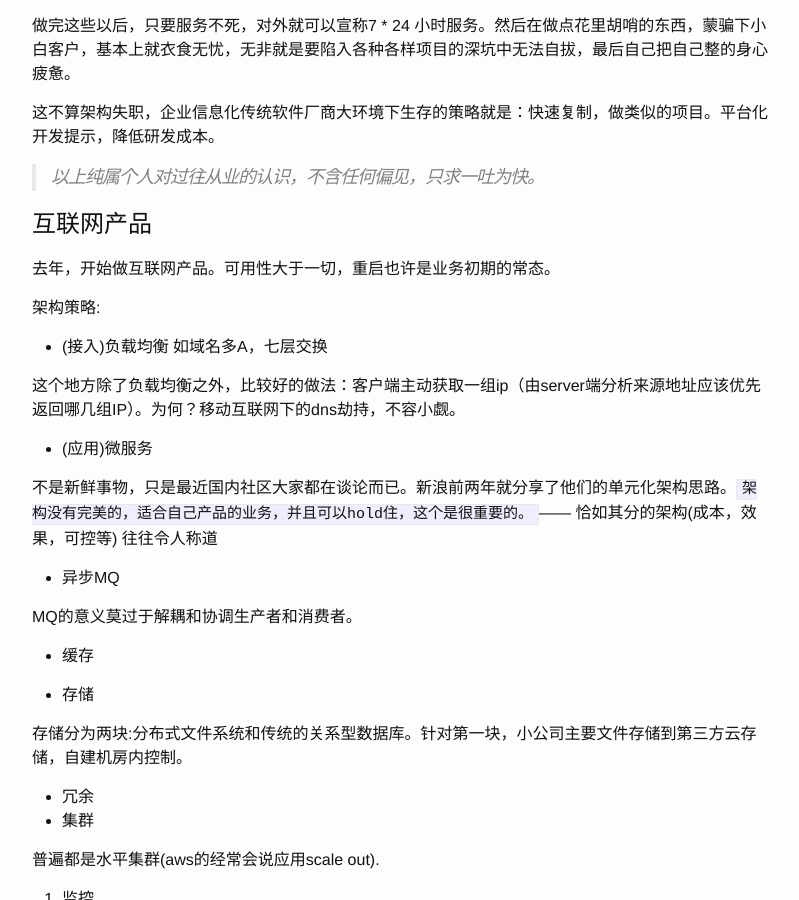
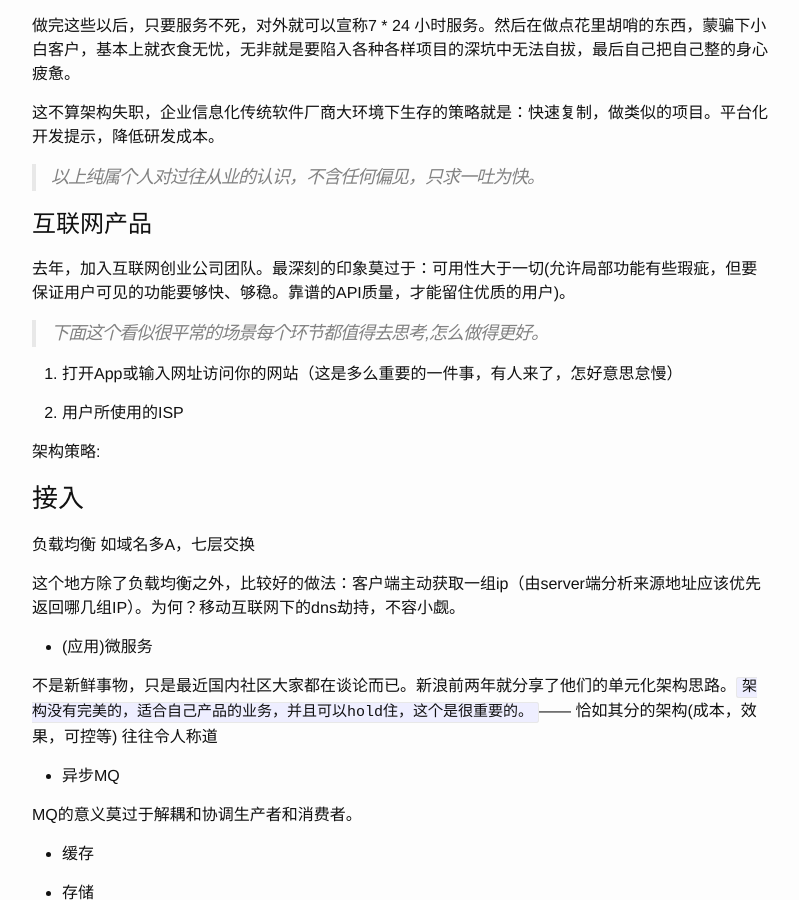
Before and after one commit to atschx/atschx.github.io, a Jekyll site: the page built from _posts/2015-05-19-rome-was-not-built-in-a-day.md, in a window 1280 px wide and 900 px high, scrolled down 1217 px. Shown: the whole window, without its empty margins (238-1037 px from the left). Built offline with Jekyll 4.4.1, drawn with Linux system fonts in a browser that asks for light colours; comment, search, counter and statistics services are not loaded.

Commit message:
互联网产品的架构演变

```diff
--- a/_posts/2015-05-19-rome-was-not-built-in-a-day.md
+++ b/_posts/2015-05-19-rome-was-not-built-in-a-day.md
@@ -45,11 +45,21 @@ categories: work
 互联网产品
 ==========
 
-去年，开始做互联网产品。可用性大于一切，重启也许是业务初期的常态。
+去年，加入互联网创业公司团队。最深刻的印象莫过于：可用性大于一切(允许局部功能有些瑕疵，但要保证用户可见的功能要够快、够稳。靠谱的API质量，才能留住优质的用户)。
+
+> 下面这个看似很平常的场景每个环节都值得去思考,怎么做得更好。
+
+1. 打开App或输入网址访问你的网站（这是多么重要的一件事，有人来了，怎好意思怠慢）
+
+2. 用户所使用的ISP
+
 
 架构策略:
 
-* (接入)负载均衡 如域名多A，七层交换
+### 接入
+
+
+负载均衡 如域名多A，七层交换
 
 这个地方除了负载均衡之外，比较好的做法：客户端主动获取一组ip（由server端分析来源地址应该优先返回哪几组IP）。为何？移动互联网下的dns劫持，不容小觑。
 
```
